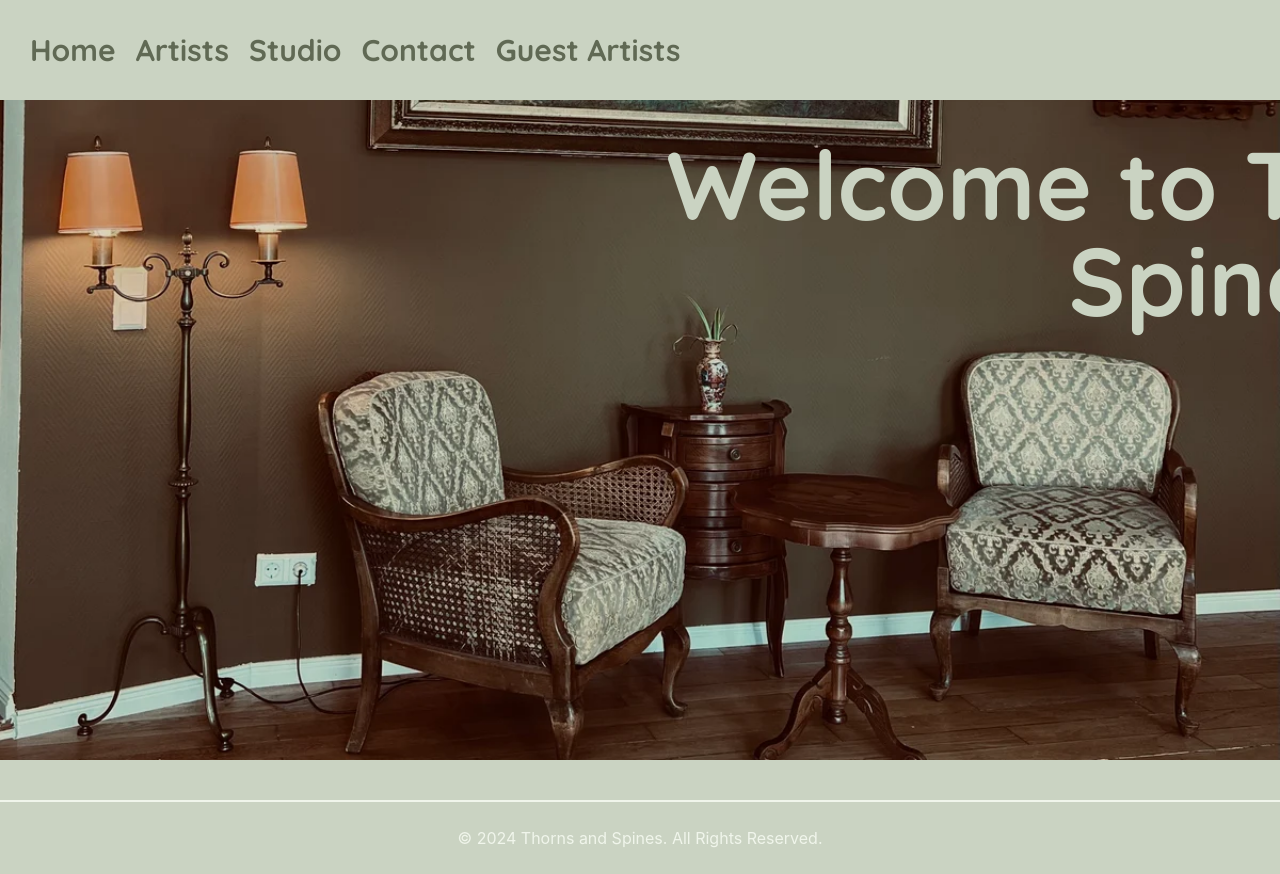
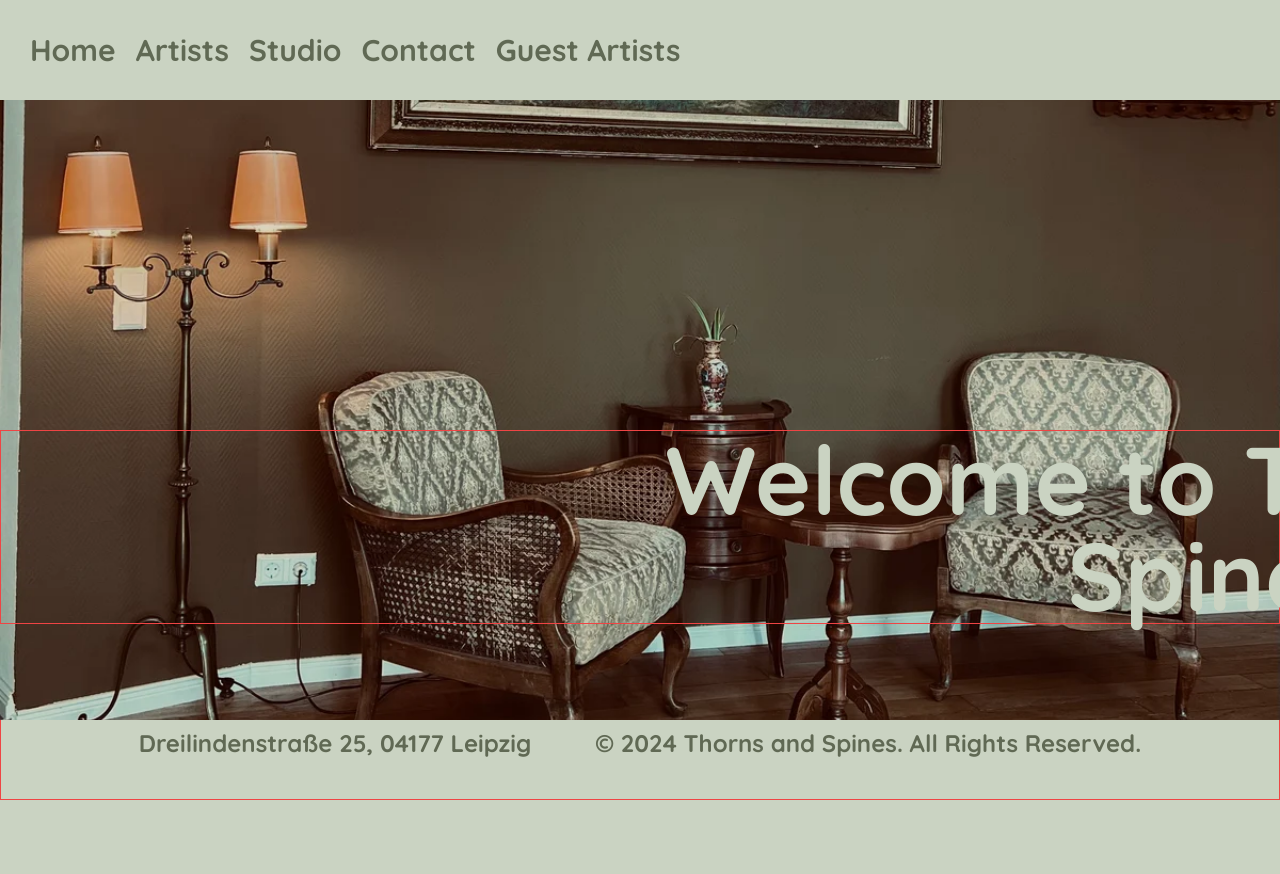
Before and after one commit to Cmbs86/Thorns-and-Spines-page, a React (Vite) app in the folder thorns-n-spines-project/: page / in a window 1280 px wide. After the commit the page ends 800 px from the top, so only its background shows below. Built offline with nearby package versions, Linux system fonts and the light colour scheme.

Commit message:
adjust layout && start footer

```diff
--- a/thorns-n-spines-project/src/components/Footer.jsx
+++ b/thorns-n-spines-project/src/components/Footer.jsx
@@ -1,9 +1,19 @@
 const Footer = () => {
-    return (
-      <footer className="w-full py-6 text-center border-t-2 border-solid border-tns-mint-cream ">
-        <p>&copy; {new Date().getFullYear()} Thorns and Spines. All Rights Reserved.</p>
-      </footer>
-    );
-  };
+  return (
+    <div className="w-full flex justify-center items-center  font-sans text-2xl font-bold text-tns-ebony border border-solid border-red-500">
+    <footer className="flex flex-row gap-16 p-10 items-center text-center">
+      <div className="">
+        <p>Dreilindenstraße 25, 04177 Leipzig</p>
+      </div>
+      <div>
+        <p className="">
+          &copy; {new Date().getFullYear()} Thorns and Spines. All Rights
+          Reserved.
+        </p>
+      </div>
+    </footer>
+    </div>
+  );
+};
 
-  export default Footer;
+export default Footer;
--- a/thorns-n-spines-project/src/components/Hero.jsx
+++ b/thorns-n-spines-project/src/components/Hero.jsx
@@ -2,40 +2,26 @@ import ThornsHero from "../assets/images/hero.webp";
 
 const Hero = () => {
   return (
-    <div className="lg:block fixed w-full h-[90vh] z-0">
+    <div className="lg:block fixed w-full h-[90vh] z-0 ">
       {/* Background image container */}
       <div
-        className="absolute w-full h-full bg-cover bg-center bg-no-repeat bg-fixed z-0"
+        className="absolute w-full h-full bg-cover bg-center bg-no-repeat bg-fixed z-0 "
         style={{ backgroundImage: `url(${ThornsHero})` }}
       >
         {/* Container for the hero content */}
-        <div className="relative w-full h-full flex flex-col justify-between">
+        <div className="relative w-full h-full flex flex-col justify-between  ">
 
           {/* Top animated heading */}
-          <div className="absolute top-24 w-full">
-            <h1 className="lg:text-8xl text-3xl font-bold animate-marquee w-full text-center text-tns-ash-gray-light font-sans">
+          <div className="absolute bottom-24 w-full border border-solid border-red-500">
+            <h1 className="lg:text-8xl text-8xl font-bold animate-marquee w-full text-center text-tns-ash-gray-light font-sans">
               Welcome to Thorns and Spines
             </h1>
           </div>
 
-          {/* Centered links/text */}
-          {/* <div className="flex h-full items-center justify-center">
-            <div className="text-center space-y-3">
-              <a href="/upcoming-guests" className="block lg:text-4xl text-xl font-semibold text-white hover:text-neutral-300 transition-all">
-                Upcoming Guests
-              </a>
-              <a href="/artists" className="block lg:text-3xl text-xl font-semibold text-white hover:text-neutral-300 transition-all">
-                Meet Our Artists
-              </a>
-              <a href="/studio" className="block lg:text-3xl text-xl font-semibold text-white hover:text-neutral-300 transition-all">
-                Tour the Studio
-              </a>
-            </div>
-          </div> */}
-
         </div>
       </div>
     </div>
+    /* Work on the positioning here: Change absolute, fixed and relative. This might fix the problem with the footer, and the "hidden" on media queries. */
   );
 };
 
--- a/thorns-n-spines-project/src/components/NavMobile.jsx
+++ b/thorns-n-spines-project/src/components/NavMobile.jsx
@@ -14,7 +14,7 @@ const NavMobile = () => {
   useClickAway(ref, () => setOpen(false));
 
   return (
-    <div ref={ref} className="lg:hidden w-full ml-5 mt-5 flex justify-start">
+    <div ref={ref} className="lg:hidden w-full ml-5 mt-5 flex justify-start border border-solid border-yellow-500">
       <Hamburger toggled={isOpen} size={40} toggle={setOpen} />
       <AnimatePresence>
         {isOpen && (
--- a/thorns-n-spines-project/src/layouts/Layout.jsx
+++ b/thorns-n-spines-project/src/layouts/Layout.jsx
@@ -1,13 +1,13 @@
 import Footer from "../components/Footer";
 import Header from "../components/Header";
-import Hero from "../components/Hero";
+
 
 const Layout = ({ children }) => {
   return (
-    <div className="flex flex-col min-h-screen justify-center items-center">
+    <div className="flex flex-col min-h-screen">
       <Header />
 
-      <main className=" flex-1 flex-grow w-full max-w-full">
+      <main className="flex-1 w-full">
         {children}
       </main>
 
--- a/thorns-n-spines-project/src/pages/Home.jsx
+++ b/thorns-n-spines-project/src/pages/Home.jsx
@@ -4,20 +4,8 @@ import Hero from "../components/Hero.jsx";
 const Home = () => {
   return (
     <>
-      <div className="min-h-screen flex flex-col justify-center items-center">
+      <div className="">
           <Hero/>
-        {/* <div className="space-y-5 text-center gap-5">
-          <h1 className="lg:text-6xl text-3xl font-bold">
-            Welcome to Thorns and Spines
-          </h1> */}
-          {/* <p className="max-w-lg text-sm leading-6">
-          This is a simple example of how to build an animate a hamburger menu
-          with React and Framer Motion. I hope you like it!
-          </p> */}
-          {/* <button className="px-5 py-3 bg-neutral-300 rounded-md text-sm text-stone-800">
-          Get Started
-          </button> */}
-        {/* </div> */}
       </div>
     </>
   );
```
